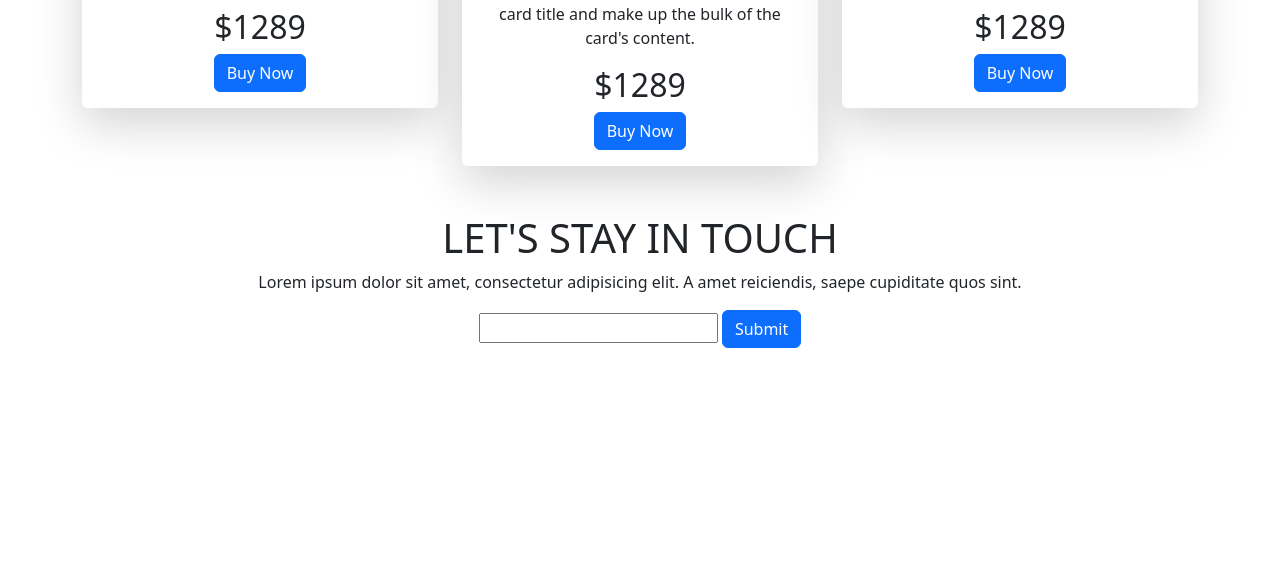
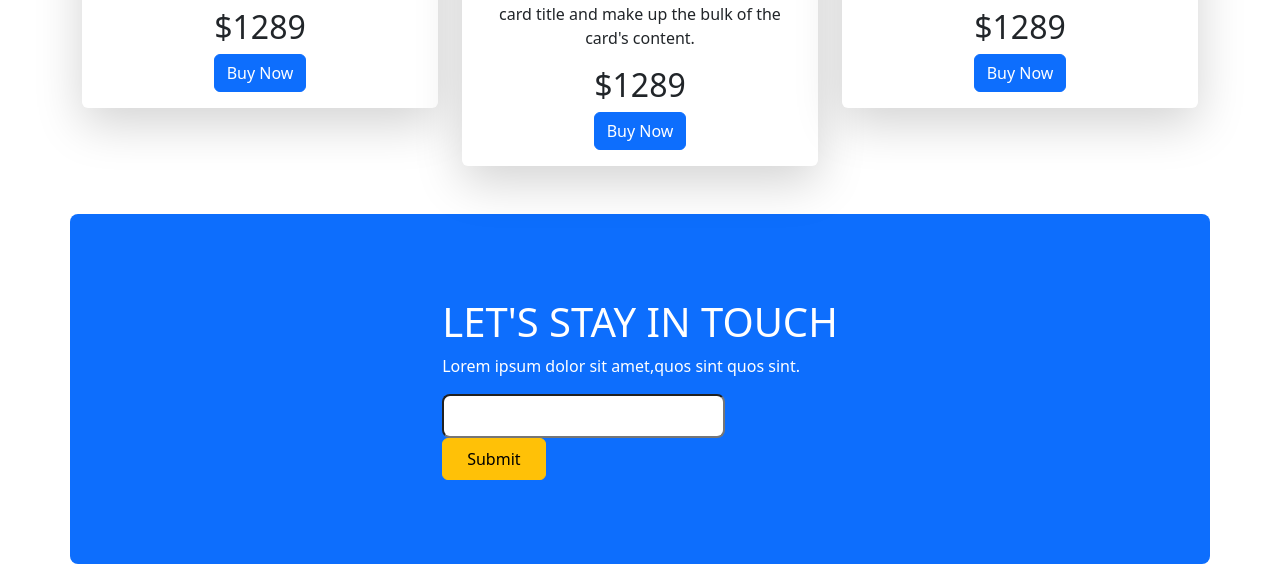
Before and after one commit to mdaslam19990/Panda-Project, a plain HTML site: page index.html in a window 1280 px wide. Shown: the part 1901-2481 px from the top of the page. Before the commit the page ends 2265 px from the top, so only its background shows below. Drawn offline with nearby package versions, Linux system fonts and the light colour scheme.

Commit message:
add style

```diff
--- a/index.html
+++ b/index.html
@@ -149,7 +149,8 @@
                         <img src="images/shoes/shoe-1.png" class="card-img-top" alt="...">
                         <div class="card-body text-center">
                             <h5 class="card-title">Reebok Dart Men’s Shoes</h5>
-                            <p class="card-text">Some quick example text to build on the card title and make up the bulk
+                            <p class="card-text ">Some quick example text to build on the card title and make up the
+                                bulk
                                 of the card's
                                 content.</p>
                             <h2>$1289</h2>
@@ -162,7 +163,8 @@
                         <img src="images/shoes/shoe-2.png" class="card-img-top" alt="...">
                         <div class="card-body text-center">
                             <h5 class="card-title">Reebok Dart Men’s Shoes</h5>
-                            <p class="card-text">Some quick example text to build on the card title and make up the bulk
+                            <p class="card-text ">Some quick example text to build on the card title and make up the
+                                bulk
                                 of the card's
                                 content.</p>
                             <h2>$1289</h2>
@@ -175,7 +177,8 @@
                         <img src="images/shoes/shoe-3.png" class="card-img-top" alt="...">
                         <div class="card-body text-center">
                             <h5 class="card-title">Reebok Dart Men’s Shoes</h5>
-                            <p class="card-text">Some quick example text to build on the card title and make up the bulk
+                            <p class="card-text ">Some quick example text to build on the card title and make up the
+                                bulk
                                 of the card's
                                 content.</p>
                             <h2>$1289</h2>
@@ -195,7 +198,8 @@
                         <img src="images/bags/bag-1.png" class="card-img-top" alt="...">
                         <div class="card-body text-center">
                             <h5 class="card-title">Reebok Dart Men’s Shoes</h5>
-                            <p class="card-text">Some quick example text to build on the card title and make up the bulk
+                            <p class="card-text ">Some quick example text to build on the card title and make up the
+                                bulk
                                 of the card's
                                 content.</p>
                             <h2>$1289</h2>
@@ -208,7 +212,8 @@
                         <img src="images/bags/bag-2.png" class="card-img-top" alt="...">
                         <div class="card-body text-center">
                             <h5 class="card-title">Reebok Dart Men’s Shoes</h5>
-                            <p class="card-text">Some quick example text to build on the card title and make up the bulk
+                            <p class="card-text ">Some quick example text to build on the card title and make up the
+                                bulk
                                 of the card's
                                 content.</p>
                             <h2>$1289</h2>
@@ -221,7 +226,8 @@
                         <img src="images/bags/bag-3.png" class="card-img-top" alt="...">
                         <div class="card-body text-center">
                             <h5 class="card-title">Reebok Dart Men’s Shoes</h5>
-                            <p class="card-text">Some quick example text to build on the card title and make up the bulk
+                            <p class="card-text ">Some quick example text to build on the card title and make up the
+                                bulk
                                 of the card's
                                 content.</p>
                             <h2>$1289</h2>
@@ -232,23 +238,18 @@
             </div>
         </section>
 
-        <section class="container">
-
+        <section style="height: 350px" class="container mb-3 d-flex justify-content-center align-items-center bg-primary rounded-3 text-white">
+            <div>
+                <h1>LET'S STAY IN TOUCH</h1>
+                <p>Lorem ipsum dolor sit amet,quos sint quos sint.</p>
                 <form>
-                <div class="mb-3 d-flex justify-content-center">
-                    <div class="text-center">
-                        <h1>LET'S STAY IN TOUCH</h1>
-                        <p>Lorem ipsum dolor sit amet, consectetur adipisicing elit. A amet reiciendis, saepe cupiditate
-                            quos sint.</p>
-                        <input type="email">
-                        <a href="" class="btn btn-primary" type="submit">Submit</a>
+                    <div>
+                        <input class="py-2 px-4 rounded-3" type="email">
+                    </div>
+                    <button class="btn btn-warning py-2 px-4 ">Submit</button>
+                </form>
             </div>
 
-                </div>
-
-
-
-            </form>
         </section>
     </main>
 
```
Lines whose indentation alone changed are shown as unchanged.
